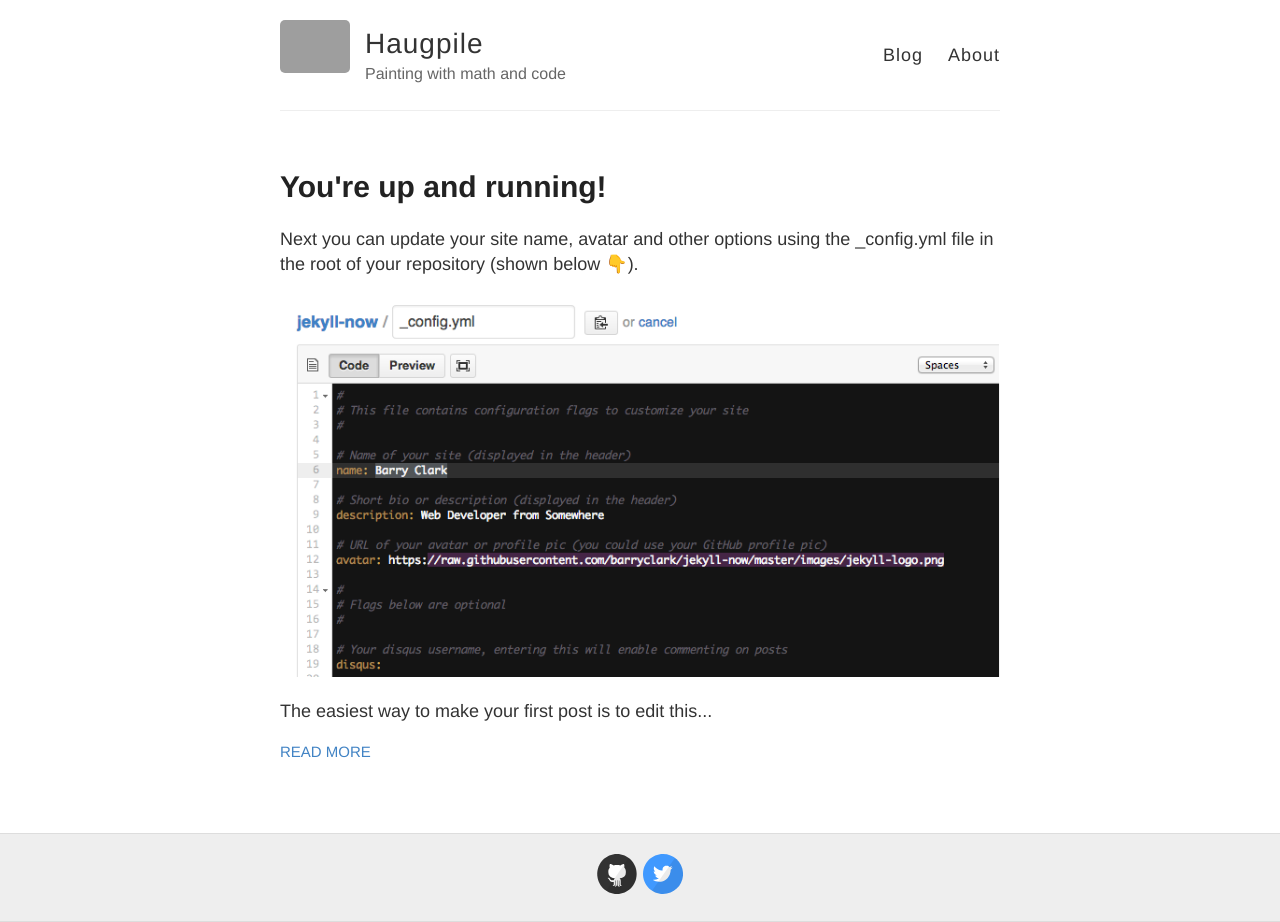
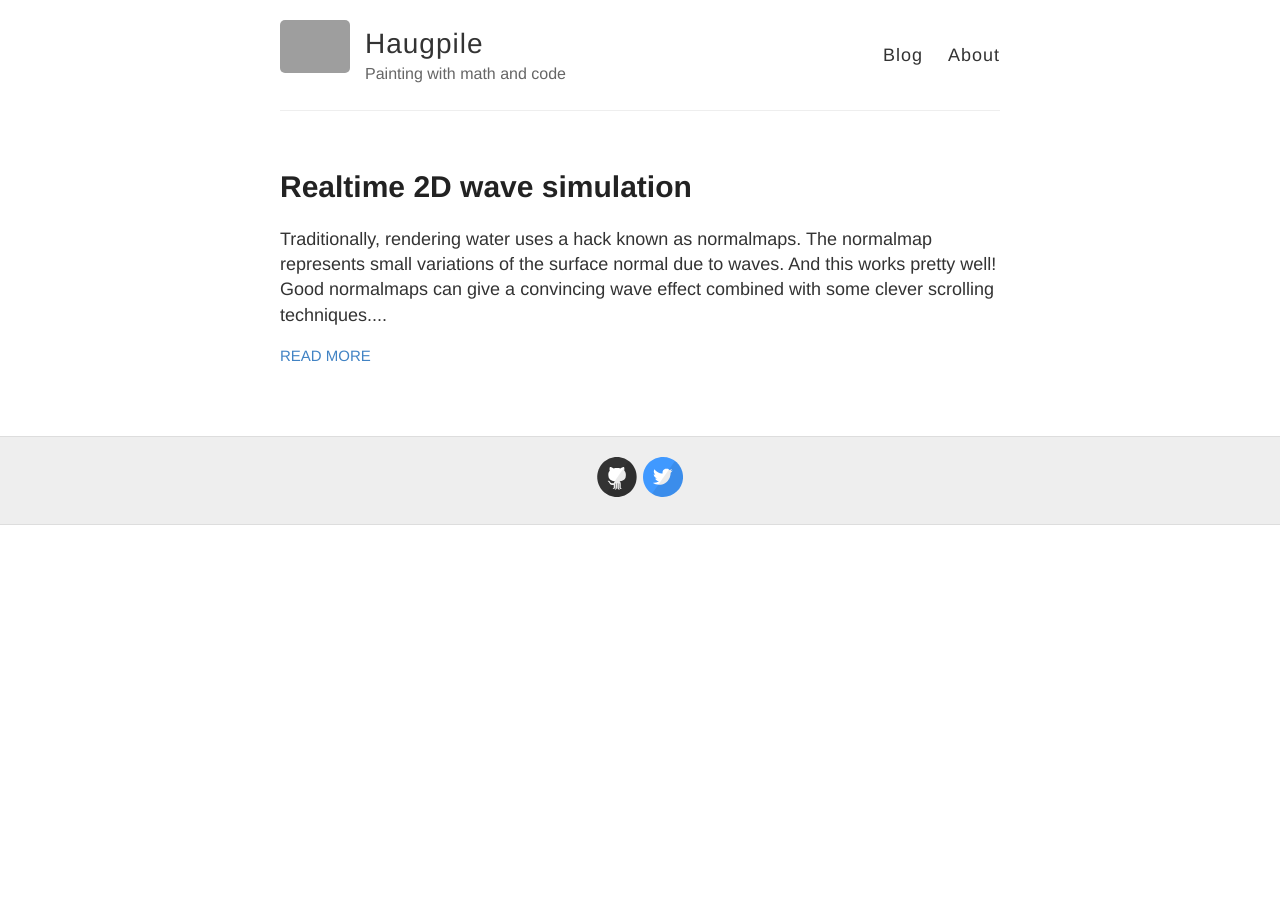
Before and after one commit to lightbits/lightbits.github.io, a Jekyll site: the page built from index.html, in a window 1280 px wide. Built offline with Jekyll 4.4.1, drawn with Linux system fonts in a browser that asks for light colours; emoji names are drawn with the system emoji font; after the commit the page ends 900 px from its top, so only the background shows below that; some of the changed lines change nothing that is shown; grey boxes are pictures that could not be loaded.

Commit message:
Updated 2014-3-3-Hello-World.md

```diff
--- a/_posts/2014-3-3-Hello-World.md
+++ b/_posts/2014-3-3-Hello-World.md
@@ -1,10 +1,30 @@
 ---
 layout: post
-title: You're up and running!
+title: Realtime 2D wave simulation
+published: true
 ---
 
-Next you can update your site name, avatar and other options using the _config.yml file in the root of your repository (shown below :point_down:).
+Traditionally, rendering water uses a hack known as normalmaps. The normalmap represents small variations of the surface normal due to waves. And this works pretty well! Good normalmaps can give a convincing wave effect combined with some clever scrolling techniques. If you want artistic value, this is probably the way to go. For realism? Not so much.
 
-![_config.yml]({{ site.baseurl }}/images/config.png)
+But today we have more computing power in our pants pocket than you need to travel to the moon, so we might as well spend it all on simulating the wave equations in realtime!
 
-The easiest way to make your first post is to edit this one. Go into /_posts/ and update the Hello World markdown file. For more instructions head over to the [Jekyll Now repository](https://github.com/barryclark/jekyll-now) on GitHub.
+![](http://2.bp.blogspot.com/-yidM20wBEw0/U20xHf3OlSI/AAAAAAAAAEw/ps_acZ4t1uw/s1600/demo10.png)
+
+The wave equation describes, as the name suggests, how waves behave. Of course, it is not limited to water waves - it's fully applicable for any other wibbly wobbley physical phenomenon you can imagine.
+
+The equation is known as a partial differential equation, if that tells you anything. If not, then all you need to know is that they are awesome, and solving them analytically is a mathematician's worst nightmare. Thankfully, we have powerful computers that can solve anything, if we give them enough time.
+
+A method of solving them is described here, taken from the page in the link below. There's also more cool stuff on that page - like how to simulate actual fluids, with density and pressure and stuff.
+
+But basically, you divide your area of interest into an evenly spaced grid. For each grid position you store a height- and a velocity value. Then for each tick in your simulation you perform some math on these values and their neighbors, to approximate the next height and velocity at all points. (It boils down to solving a Poisson equation).
+
+To render the water I calculate the surface normal for each pixel. Using the normal and the viewing vector, we can calculate a reflected and a refracted vector to use for lookup in a cubemap skybox. To blend between the reflection and the refraction, I use Fresnel's law. Or rather, an approximation to it, which uses the dot product between the view vector and normal vector.
+
+Finally, to get the whole thing running fast, I perform the simulation on the GPU. I represent the grid of height and velocity values as a seperate rendertarget - a texture that can be written to, but not necessarily shown on screen. To move the simulation forward I need two of those, as one is used for input while the other is used for output. I then ping-pong between them. The solving part is done per-fragment in a shader, and written back to the rendertarget.
+
+As usual, the code for this demo can be found on my Github.
+
+##  Reading material
+
+* Fluid simulation for Computer Animation
+* Anton's OpenGL 4 Tutorials: Cube Maps
```
